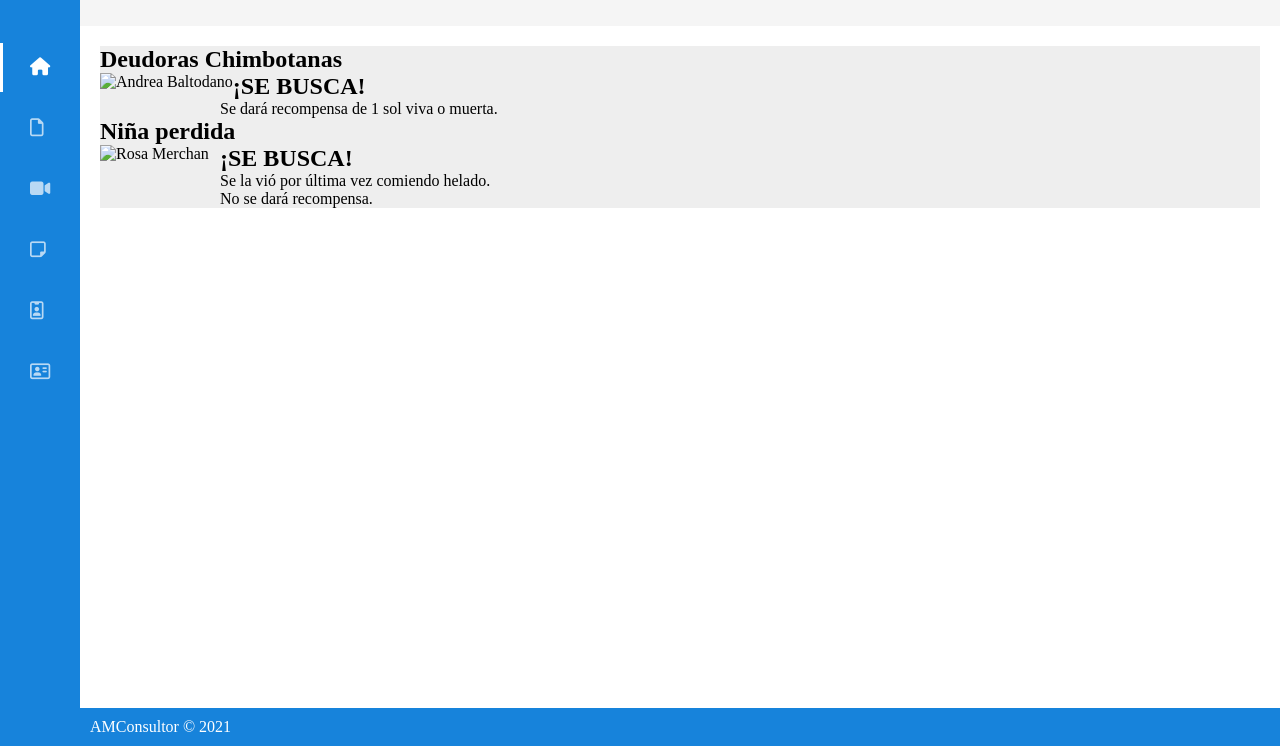
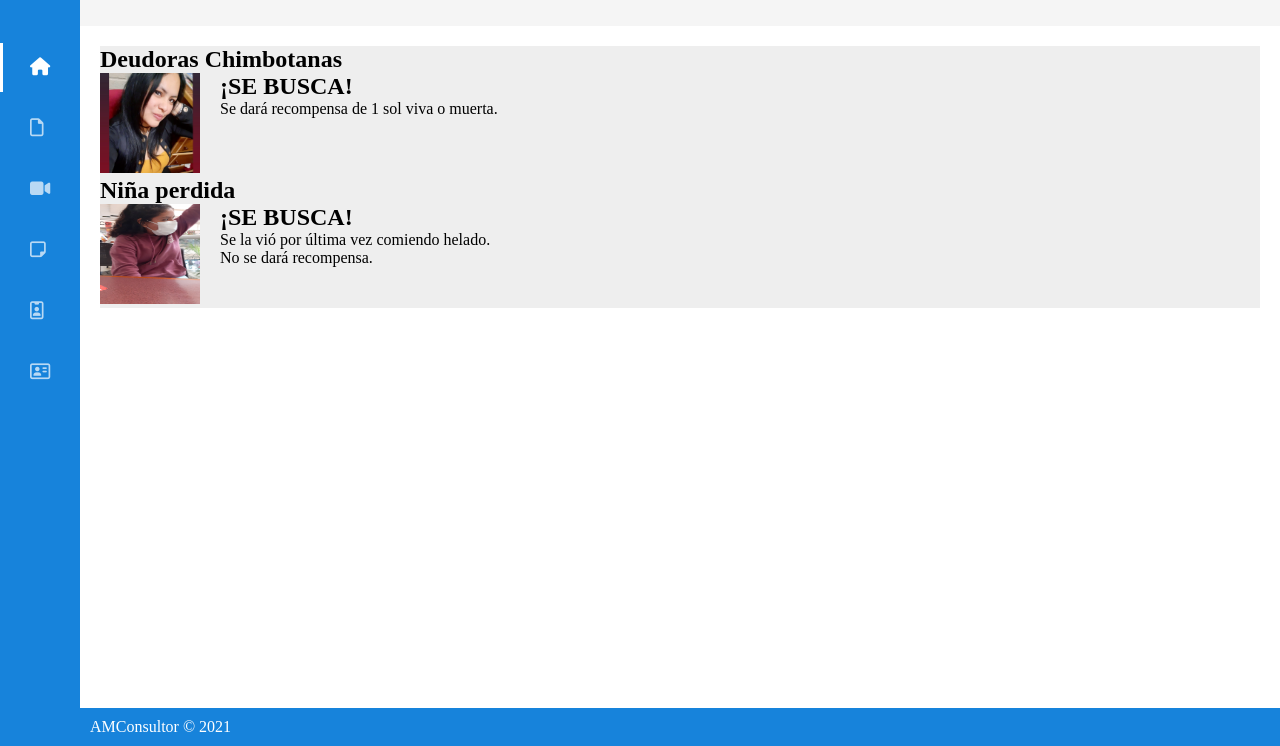
Before and after one commit to amerchac/deudoras, a website: page index.html in a window 1280 px wide. Shown: the part 54-800 px from the top of the page. Drawn offline with Linux system fonts and the light colour scheme; the site is published under a folder, as on GitHub Pages, so addresses that start at the root find nothing.

Commit message:
fotos subidas

```diff
--- a/index.html
+++ b/index.html
@@ -64,7 +64,7 @@
         <h1>Deudoras Chimbotanas</h1>
         <div class="foto">
           <img
-            src="/img/MADRE.jpg"
+            src="./img/MADRE.jpg"
             alt="Andrea Baltodano"
             width="100px"
             height="100px"
@@ -79,7 +79,7 @@
         <h1>Niña perdida</h1>
         <div class="foto">
           <img
-            src="/img/hija.jpeg"
+            src="./img/hija.jpeg"
             alt="Rosa Merchan"
             width="100px"
             height="100px"
```
